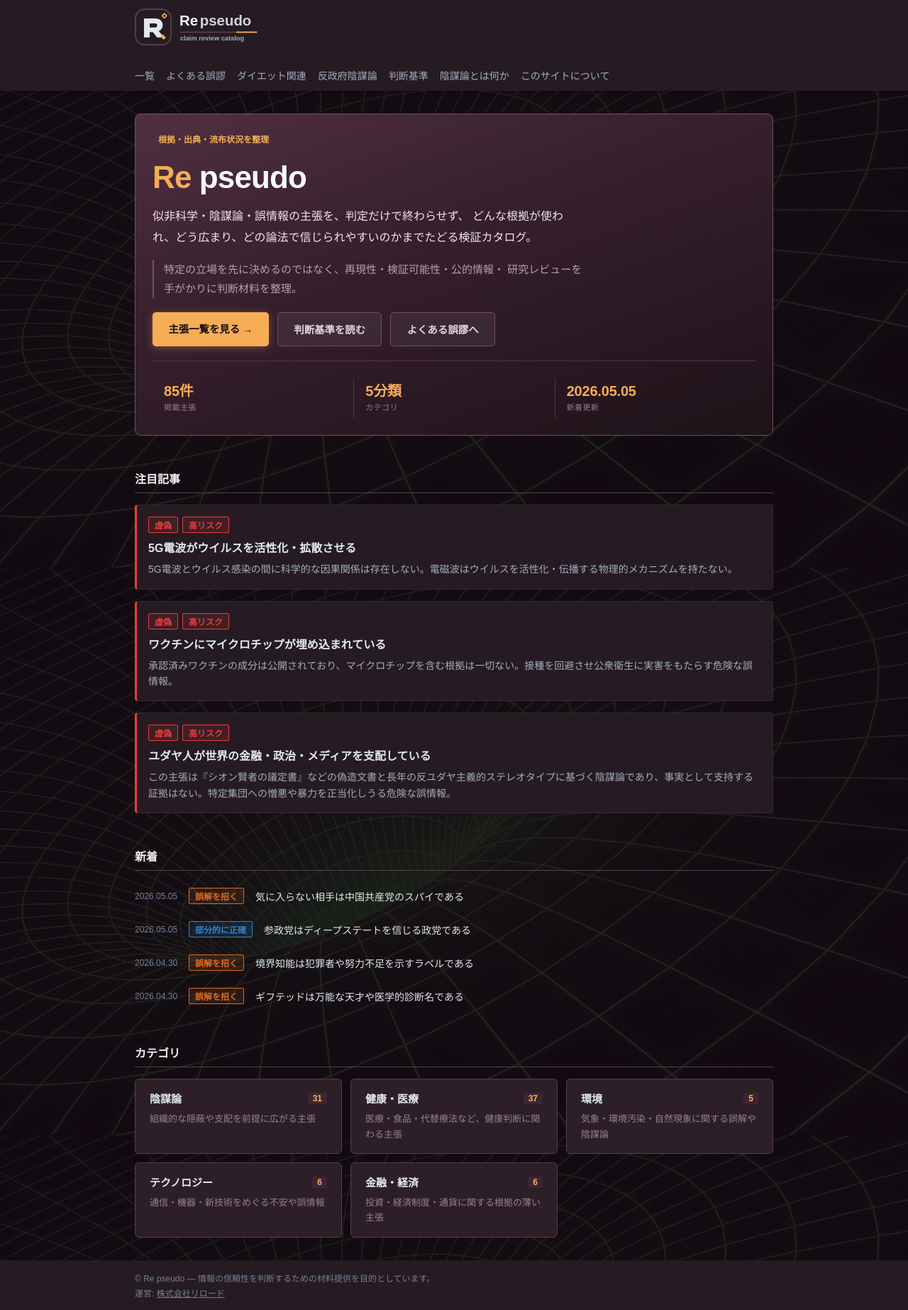
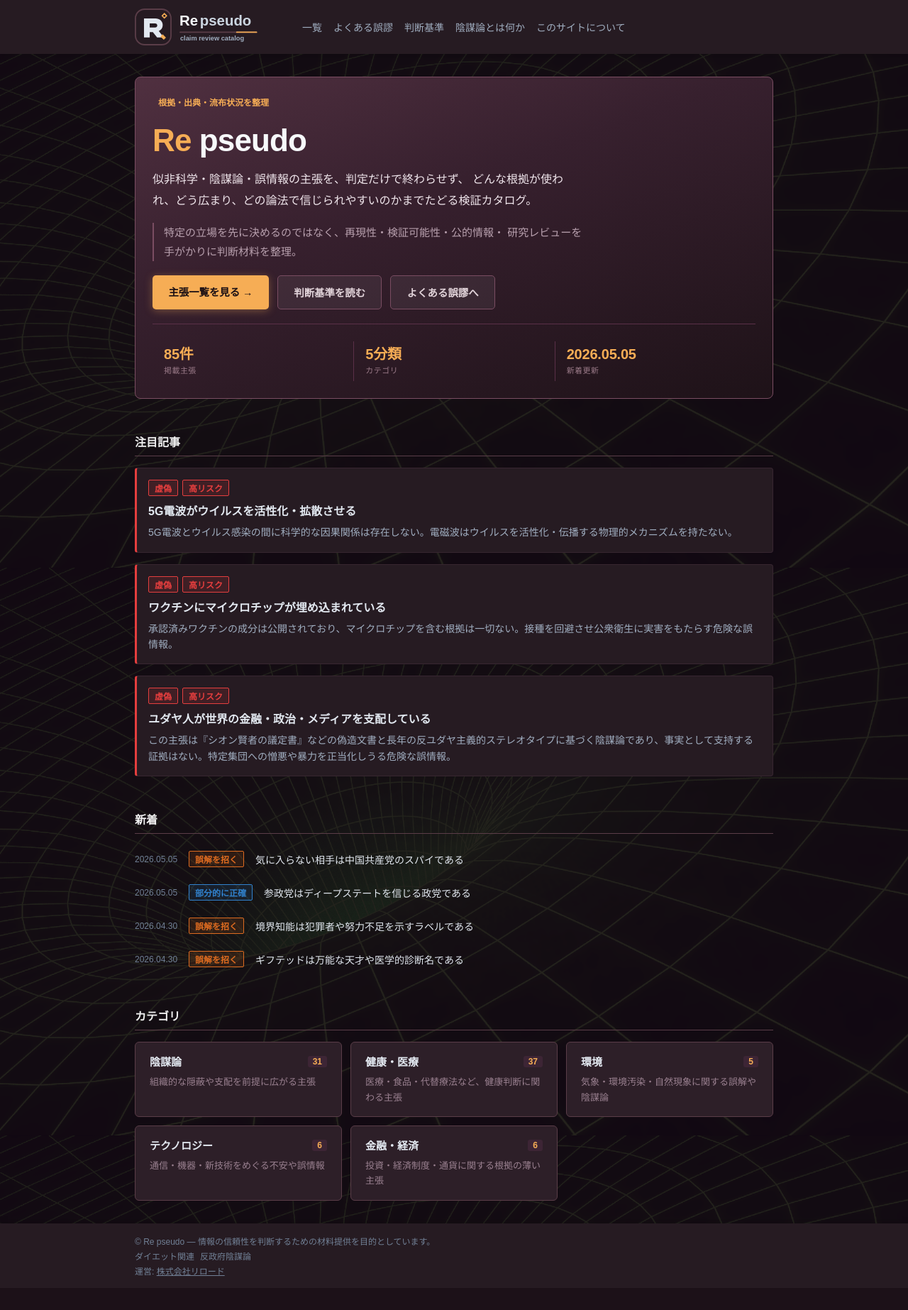
Before and after one commit to reload-co-jp/re-pseudo, a Next.js app: page / in a window 1280 px wide. Shown: the whole page at 71% size. After the commit the page ends 1815 px from the top, so only its background shows below. Built offline with nearby package versions, Linux system fonts and the light colour scheme.

Commit message:
Change nav link

```diff
--- a/app/layout.tsx
+++ b/app/layout.tsx
@@ -168,26 +168,6 @@ const RootLayout = ({ children }: { children: React.ReactNode }) => {
                 よくある誤謬
               </Link>
               <Link
-                href="/diet/"
-                style={{
-                  color: "#a0aec0",
-                  fontSize: ".875rem",
-                  textDecoration: "none",
-                }}
-              >
-                ダイエット関連
-              </Link>
-              <Link
-                href="/anti-government-conspiracy/"
-                style={{
-                  color: "#a0aec0",
-                  fontSize: ".875rem",
-                  textDecoration: "none",
-                }}
-              >
-                反政府陰謀論
-              </Link>
-              <Link
                 href="/criteria/"
                 style={{
                   color: "#a0aec0",
@@ -237,14 +217,41 @@ const RootLayout = ({ children }: { children: React.ReactNode }) => {
           }}
         >
           <div
-            style={{ color: "#718096", margin: "0 auto", maxWidth: "900px" }}
+            style={{
+              color: "#718096",
+              margin: "0 auto",
+              maxWidth: "900px",
+              display: "flex",
+              flexDirection: "column",
+              gap: ".25rem",
+            }}
           >
-            <p style={{ margin: 0 }}>
+            <p>
               &copy; Re pseudo —
               情報の信頼性を判断するための材料提供を目的としています。
             </p>
-            <p style={{ margin: ".25rem 0 0" }}>
-              運営:{" "}
+            <div style={{ display: "flex", gap: ".5rem" }}>
+              <Link
+                href="/diet/"
+                style={{
+                  color: "#718096",
+                  textDecoration: "none",
+                }}
+              >
+                ダイエット関連
+              </Link>
+              <Link
+                href="/anti-government-conspiracy/"
+                style={{
+                  color: "#718096",
+                  textDecoration: "none",
+                }}
+              >
+                反政府陰謀論
+              </Link>
+            </div>
+            <p>
+              運営:&nbsp;
               <a
                 href="https://reload.co.jp"
                 rel="noopener noreferrer"
```
